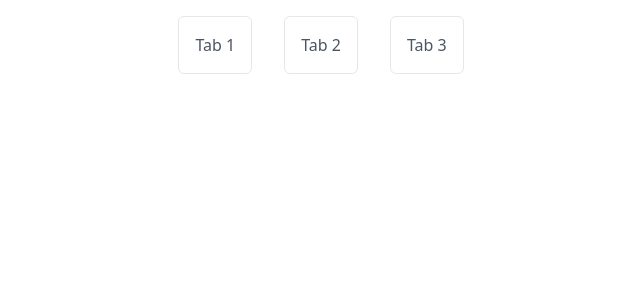
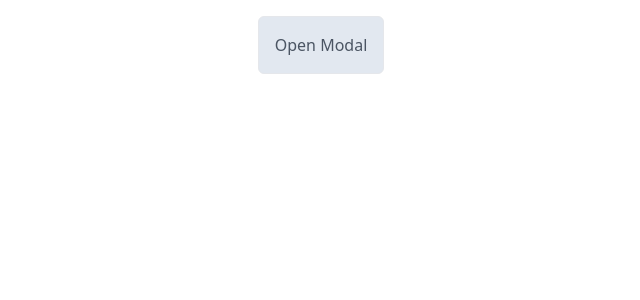
Before and after one commit to connorwarme/rtrain, a React (Vite) app: page / in a window 1280 px wide. Shown: the top 300 px of the page, without its empty margins (319-959 px from the left). Built offline with nearby package versions, Linux system fonts and the light colour scheme.

Commit message:
Build simple modal popup

```diff
--- a/src/App.jsx
+++ b/src/App.jsx
@@ -2,6 +2,7 @@ import { useState } from 'react'
 import { Link } from 'react-router-dom'
 import './App.css'
 import DynamicTabs from './components/tabs'
+import Modal from './components/modal'
 // import Accordion from './components/accordion'
 // import RandomColor from './components/color'
 // import StarRating from './components/rating'
@@ -24,7 +25,8 @@ function App() {
       {/* <QRGenerator /> */}
       {/* <LightDark /> */}
       {/* <ScrollIndicator url={'https://dummyjson.com/products?limit=100'} /> */}
-      <DynamicTabs />
+      {/* <DynamicTabs /> */}
+      <Modal />
     </div>
   )
 }
--- /dev/null
+++ b/src/components/modal/index.jsx
@@ -0,0 +1,21 @@
+import { useState } from "react";
+import ModalContent from "./modal";
+
+const Modal = () => {
+  const [showModal, setShowModal] = useState(false)
+
+  const handleToggle = () => setShowModal(!showModal)
+
+  return (
+    <div>
+      <button className="p-4 m-4 border bg-slate-200 rounded-md" onClick={handleToggle}>{ showModal ? 'Close Modal' : 'Open Modal' }</button>
+      <div>
+        {
+          showModal && <ModalContent setModal={setShowModal} />
+        }
+      </div>
+    </div>
+   );
+}
+
+export default Modal;
--- /dev/null
+++ b/src/components/modal/modal.jsx
@@ -0,0 +1,20 @@
+const ModalContent = ({ id, header, body, footer, setModal }) => {
+
+  const handleClose = () => setModal(false)
+  return (
+    <div id={id || 'modal'} className="z-10 min-w-full min-h-full absolute top-0 left-0 bg-black">
+      <div className="bg-slate-200">
+        <span onClick={handleClose}>&times;</span>
+        { header ? header : <h1>Header Content</h1>}
+      </div>
+      <div className="bg-slate-200">
+        { body ? body : <h1>Body Content</h1>}
+      </div>
+      <div  className="bg-slate-200">
+        { footer ? footer : <h1>Footer Content</h1>}
+      </div>
+    </div>
+  );
+}
+
+export default ModalContent;
```
